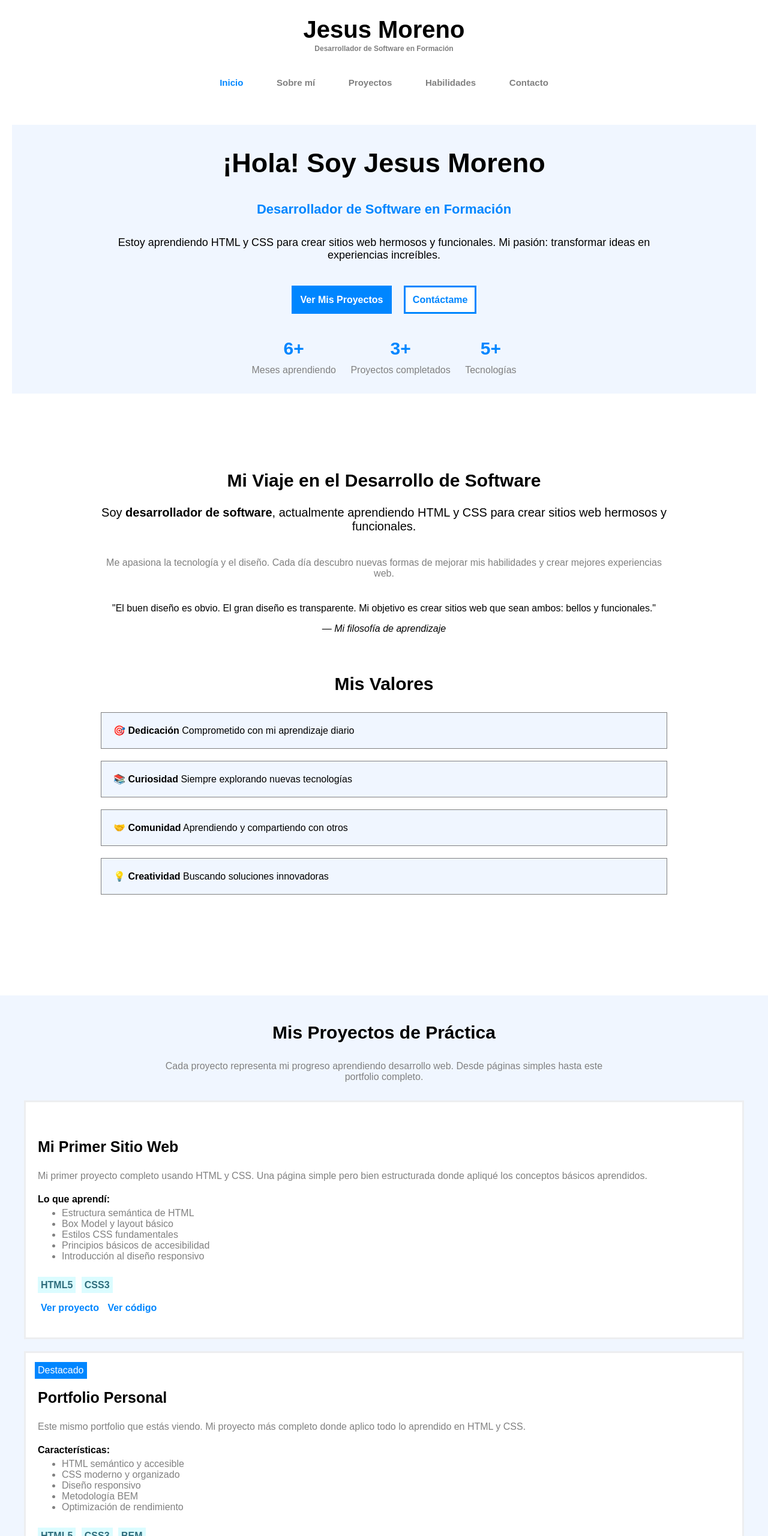
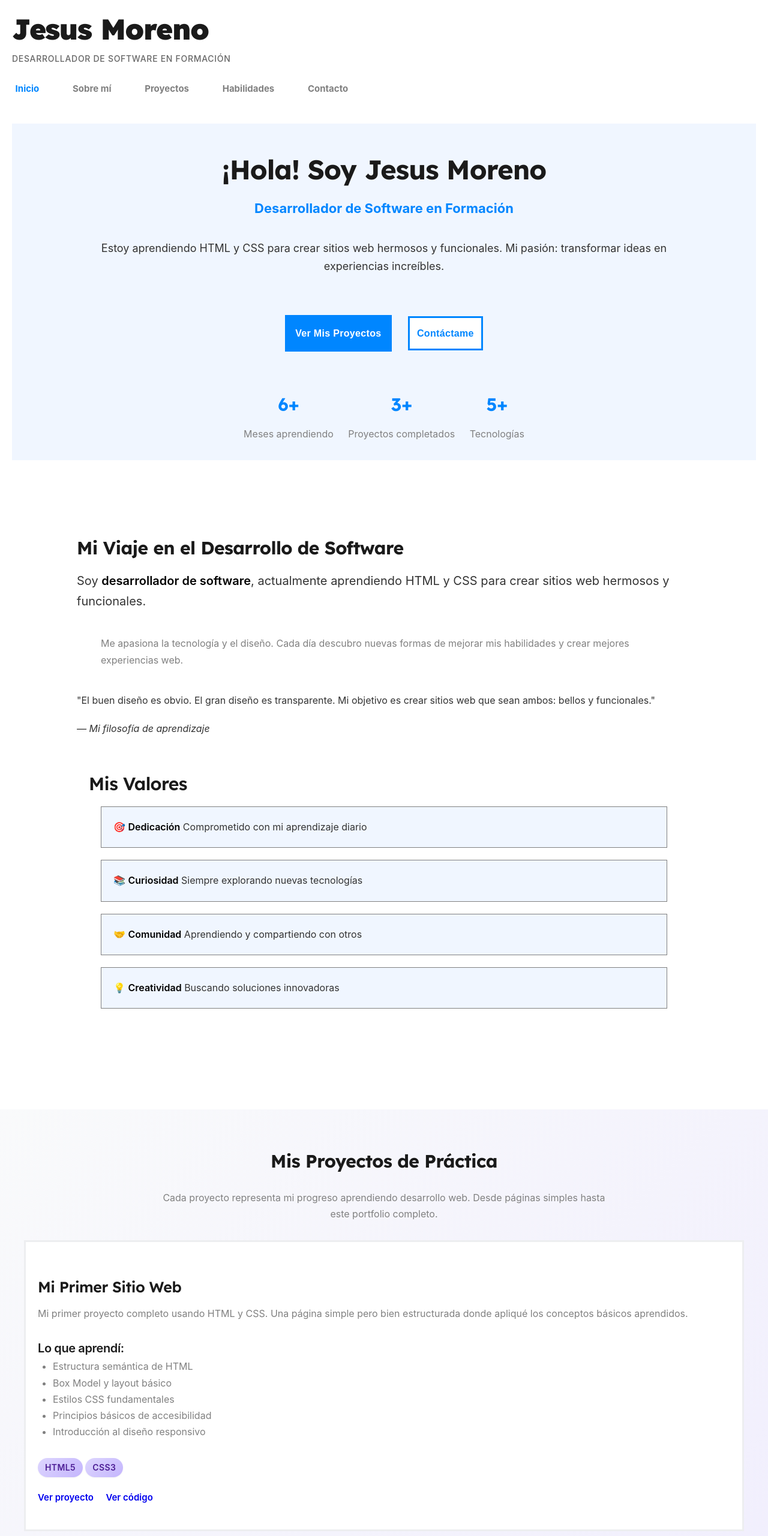
Before and after one commit to Morenomdev/Fundamentos, a plain HTML site: page Portfolio-CSS/index.html in a window 1280 px wide. Shown: the top 2560 px of the page at 60% size. Drawn offline with Linux system fonts and the light colour scheme.

```diff
--- a/Portfolio-CSS/index.html
+++ b/Portfolio-CSS/index.html
@@ -1,13 +1,20 @@
 <!DOCTYPE html>
 <html lang="en">
+  <head>
+    <meta charset="UTF-8" />
+    <meta name="viewport" content="width=device-width, initial-scale=1.0" />
+    <title>Jesus Moreno - Portfolio Personal</title>
+    <meta
+      name="description"
+      content="Portfolio personal de Jesus Moreno. Desarrollador de Software."
+    />
+    <link rel="stylesheet" href="styles.css" />
 
-<head>
-  <meta charset="UTF-8">
-  <meta name="viewport" content="width=device-width, initial-scale=1.0">
-  <title>Jesus Moreno - Portfolio Personal</title>
-  <meta name="description"
-    content="Portfolio personal de Jesus Moreno. Desarrollador de Software.">
-  <link rel="stylesheet" href="styles.css">
+    <link rel="preconnect" href="https://fonts.googleapis.com" />
+  <link rel="preconnect" href="https://fonts.gstatic.com" crossorigin />
+  <link
+    href="https://fonts.googleapis.com/css2?family=Lexend:wght@100..900&family=Roboto+Condensed:ital,wght@0,100..900;1,100..900&display=swap"
+    rel="stylesheet" />
   </head>
 
   <body>
@@ -49,13 +56,15 @@
           <h2 class="hero__title">¡Hola! Soy Jesus Moreno</h2>
           <p class="hero__subtitle">Desarrollador de Software en Formación</p>
           <p class="hero__description">
-          Estoy aprendiendo HTML y CSS para crear sitios web hermosos
-          y funcionales. Mi pasión: transformar ideas en experiencias
+            Estoy aprendiendo HTML y CSS para crear sitios web hermosos y
+            funcionales. Mi pasión: transformar ideas en experiencias
             increíbles.
           </p>
 
           <div class="hero__actions">
-          <a href="#proyectos" class="button button--primary">Ver Mis Proyectos</a>
+            <a href="#proyectos" class="button button--primary"
+              >Ver Mis Proyectos</a
+            >
             <a href="#contacto" class="button button--secondary">Contáctame</a>
           </div>
 
@@ -82,22 +91,20 @@
           <h2 class="about__title">Mi Viaje en el Desarrollo de Software</h2>
 
           <p class="about__intro">
-          Soy <strong>desarrollador de software</strong>,
-          actualmente aprendiendo HTML y CSS para crear sitios
-          web hermosos y funcionales.
+            Soy <strong>desarrollador de software</strong>, actualmente
+            aprendiendo HTML y CSS para crear sitios web hermosos y funcionales.
           </p>
 
           <p class="about__text">
-          Me apasiona la tecnología y el diseño. Cada día descubro
-          nuevas formas de mejorar mis habilidades y crear
-          mejores experiencias web.
+            Me apasiona la tecnología y el diseño. Cada día descubro nuevas
+            formas de mejorar mis habilidades y crear mejores experiencias web.
           </p>
 
           <blockquote class="quote">
             <p class="quote__text">
-            "El buen diseño es obvio. El gran diseño es transparente.
-            Mi objetivo es crear sitios web que sean ambos: bellos
-            y funcionales."
+              "El buen diseño es obvio. El gran diseño es transparente. Mi
+              objetivo es crear sitios web que sean ambos: bellos y
+              funcionales."
             </p>
             <cite class="quote__author">— Mi filosofía de aprendizaje</cite>
           </blockquote>
@@ -143,9 +150,9 @@
             <article class="project">
               <h3 class="project__title">Mi Primer Sitio Web</h3>
               <p class="project__description">
-              Mi primer proyecto completo usando HTML y CSS. Una página
-              simple pero bien estructurada donde apliqué los conceptos
-              básicos aprendidos.
+                Mi primer proyecto completo usando HTML y CSS. Una página simple
+                pero bien estructurada donde apliqué los conceptos básicos
+                aprendidos.
               </p>
 
               <h4 class="project__subtitle">Lo que aprendí:</h4>
@@ -172,8 +179,8 @@
               <span class="project__badge">Destacado</span>
               <h3 class="project__title">Portfolio Personal</h3>
               <p class="project__description">
-              Este mismo portfolio que estás viendo. Mi proyecto más
-              completo donde aplico todo lo aprendido en HTML y CSS.
+                Este mismo portfolio que estás viendo. Mi proyecto más completo
+                donde aplico todo lo aprendido en HTML y CSS.
               </p>
 
               <h4 class="project__subtitle">Características:</h4>
@@ -201,8 +208,8 @@
               <h3 class="project__title">Página de Blog</h3>
               <p class="project__description">
                 Un blog simple donde practico la tipografía web y la
-              organización de contenido. Enfocado en la legibilidad
-              y la experiencia de lectura.
+                organización de contenido. Enfocado en la legibilidad y la
+                experiencia de lectura.
               </p>
 
               <h4 class="project__subtitle">Enfoque:</h4>
@@ -261,7 +268,6 @@
               <span class="skill__percentage">20%</span>
             </div>
           </div>
-
         </div>
       </section>
 
@@ -270,15 +276,17 @@
         <div class="contact__container">
           <h2 class="contact__title">¿Te gustaría conectar?</h2>
           <p class="contact__description">
-          Siempre estoy buscando aprender de otros desarrolladores,
-          compartir experiencias y tal vez colaborar en proyectos
-          interesantes.
+            Siempre estoy buscando aprender de otros desarrolladores, compartir
+            experiencias y tal vez colaborar en proyectos interesantes.
           </p>
 
           <div class="contact__methods">
             <div class="contact__method">
               <h3 class="contact__method-title">📧 Email</h3>
-            <a href="mailto:eduardomoreno2038@gmail.com" class="contact__link">
+              <a
+                href="mailto:eduardomoreno2038@gmail.com"
+                class="contact__link"
+              >
                 eduardomoreno2038@gmail.com
               </a>
             </div>
@@ -320,11 +328,8 @@
           © 2025 Jesus Moreno - Portfolio Personal
         </p>
 
-      <p class="footer__credits">
-
-      </p>
+        <p class="footer__credits"></p>
       </div>
     </footer>
   </body>
-
 </html>
--- a/Portfolio-CSS/styles.css
+++ b/Portfolio-CSS/styles.css
@@ -1,31 +1,179 @@
-body {
-  text-align: center;
-  font-family: Arial, Helvetica, sans-serif;
-  margin: 0px;
-  height: 100%;
+/* ===========================================
+   1. RESET BÁSICO
+   =========================================== */
+* {
+  margin: 0;
+  padding: 0;
+  box-sizing: border-box;
 }
 
-* {
-  box-sizing: border-box;
+:root {
+  /* Colores principales - Paleta más vibrante y clara */
+  --color-primary: #5b21b6; /* Púrpura vibrante */
+  --color-primary-dark: #4c1d95; /* Púrpura oscuro */
+  --color-primary-darker: #3b0764; /* Púrpura muy oscuro */
+  --color-primary-light: #8b5cf6; /* Púrpura claro */
+  --color-primary-lighter: #a78bfa; /* Púrpura muy claro */
+
+  /* Colores secundarios */
+  --color-secondary: #06b6d4; /* Cyan vibrante */
+  --color-secondary-dark: #0891b2; /* Cyan oscuro */
+  --color-secondary-light: #22d3ee; /* Cyan claro */
+
+  /* Colores neutros - Más claros para mejor contraste */
+  --color-dark: #1f2937; /* Gris muy oscuro (no negro puro) */
+  --color-gray-dark: #374151; /* Gris oscuro */
+  --color-gray: #6b7280; /* Gris medio */
+  --color-gray-light: #9ca3af; /* Gris claro */
+  --color-gray-lighter: #e5e7eb; /* Gris muy claro */
+  --color-light: #f9fafb; /* Casi blanco */
+  --color-lighter: #fef3c7; /* Crema muy claro */
+  --color-white: #ffffff; /* Blanco puro */
+
+  /* Colores de acento */
+  --color-accent: #f59e0b; /* Naranja dorado */
+  --color-accent-light: #fbbf24;
+
+  /* Sombras */
+  --shadow-sm: 0 1px 2px 0 rgba(0, 0, 0, 0.05);
+  --shadow-md: 0 4px 6px -1px rgba(0, 0, 0, 0.1),
+    0 2px 4px -1px rgba(0, 0, 0, 0.06);
+  --shadow-lg: 0 10px 15px -3px rgba(0, 0, 0, 0.1),
+    0 4px 6px -2px rgba(0, 0, 0, 0.05);
+  --shadow-xl: 0 20px 25px -5px rgba(0, 0, 0, 0.1),
+    0 10px 10px -5px rgba(0, 0, 0, 0.04);
+
+  /* Degradados - Más vibrantes y luminosos */
+  --gradient-primary: linear-gradient(
+    135deg,
+    #8b5cf6 0%,
+    #06b6d4 100%
+  ); /* Púrpura a cyan */
+  --gradient-hero: linear-gradient(
+    135deg,
+    #a78bfa 0%,
+    #5b21b6 50%,
+    #06b6d4 100%
+  ); /* Degradado tricolor */
+  --gradient-accent: linear-gradient(
+    135deg,
+    #fbbf24 0%,
+    #f59e0b 100%
+  ); /* Dorado */
+
+  /* Border radius */
+  --radius-sm: 0.25rem;
+  --radius-md: 0.5rem;
+  --radius-lg: 1rem;
+  --radius-full: 9999px;
 }
+
+body {
+  font-family: "Inter", system-ui, -apple-system, sans-serif;
+  font-size: 16px;
+  /* MEJORADO: Mejor line-height para legibilidad */
+  line-height: 1.7;
+  color: #333333;
+  background-color: #ffffff;
+  /* NUEVO: Antialiasing para mejor renderizado */
+  -webkit-font-smoothing: antialiased;
+  -moz-osx-font-smoothing: grayscale;
+  /* NUEVO: Ajuste de texto más legible */
+  text-rendering: optimizeLegibility;
+}
+
+/* ===========================================
+     2. TIPOGRAFÍA GENERAL - MEJORADA
+     =========================================== */
+h1,
+h2,
+h3,
+h4 {
+  /* MEJORADO: Fuente display para títulos */
+  font-family: "Lexend", sans-serif;
+  font-weight: 700;
+  line-height: 1.2;
+  color: #1a1a1a;
+  /* NUEVO: Letter-spacing para títulos */
+  letter-spacing: -0.02em;
+}
+h1 {
+  /* MEJORADO: Escala tipográfica más clara */
+  font-size: 3rem; /* 48px */
+  margin-bottom: 1.5rem;
+  font-weight: 900;
+}
+
+h2 {
+  font-size: 2.25rem; /* 36px */
+  margin-top: 3rem;
+  margin-bottom: 1.25rem;
+}
+
+h3 {
+  font-size: 1.75rem; /* 28px */
+  margin-top: 2.5rem;
+  margin-bottom: 1rem;
+  font-weight: 600;
+}
+
+h4 {
+  font-size: 1.25rem; /* 20px */
+  margin-top: 2rem;
+  margin-bottom: 0.75rem;
+  font-family: "Inter", sans-serif;
+  font-weight: 600;
+}
+
+p {
+  margin-bottom: 1.25rem;
+  /* NUEVO: Límite de ancho para mejor legibilidad */
+  /* max-width: 70ch; */
+}
+
+strong {
+  font-weight: 600;
+  color: #000000;
+}
+
+em {
+  font-style: italic;
+}
+
+a:hover {
+  text-decoration: underline;
+  text-decoration-thickness: 2px;
+}
+
+a {
+  text-decoration: none;
+  text-decoration-thickness: 2px;
+  text-underline-offset: 2px;
+}
+
 /* -------header-------- */
-.header{
-  overflow-y: auto ;
-
+.header {
+  overflow-y: auto;
 }
 
 .header__container {
   position: sticky;
 }
 .header__name {
-  font-size: 40px;
-  margin-bottom: 2px;
+  margin: 20px;
+  color: #1a1a1a;
+  margin-bottom: 8px;
+  font-family: "Lexend", sans-serif;
+  font-weight: 900;
+  letter-spacing: -0.03em;
 }
 .header__tagline {
-  margin-top: 2px;
-  font-size: 12px;
-  font-weight: bold;
-  color: gray;
+  margin: 0px 0 0 20px;
+  color: #666666;
+  font-size: 0.875rem;
+  letter-spacing: 0.05em;
+  text-transform: uppercase;
+  font-weight: 500;
 }
 
 /*----- hero -------*/
@@ -37,6 +185,7 @@ body {
 
 .hero__title {
   font-size: 45px;
+  text-align: center;
 }
 
 .hero__subtitle {
@@ -44,13 +193,17 @@ body {
   font-size: 22px;
   font-weight: bold;
   color: #0086ff;
+  text-align: center;
 }
 
 .hero__description {
   font-size: 18px;
   padding: 1% 10%;
+  text-align: center;
+
 }
 .hero__actions {
+  text-align: center;
   padding: 2% 10px;
 }
 
@@ -61,7 +214,9 @@ body {
 .stat {
   display: inline-block;
 }
+
 .stat__number {
+  font-family: "Lexend";
   color: #0086ff;
   padding: 10px;
   margin-top: 20px;
@@ -88,10 +243,9 @@ body {
   color: #0086ff !important;
 }
 
-.nav__link{
+.nav__link {
   text-decoration: none;
   color: gray;
-
 }
 .nav__item {
   font-size: 15px;
@@ -99,11 +253,25 @@ body {
   list-style-type: none;
   padding: 2%;
   display: inline-block;
-
 }
 
 .nav__list {
   padding: 0px;
+}
+
+.button {
+  display: inline-block;
+  padding: 12px 24px;
+  margin: 8px;
+  font-size: 1rem;
+  font-weight: 600;
+  text-align: center;
+  border: 2px solid transparent;
+  cursor: pointer;
+  text-decoration: none;
+  /* NUEVO: Mejor tipografía en botones */
+  font-family: "Inter", sans-serif;
+  letter-spacing: 0.02em;
 }
 
 .button--primary {
@@ -126,9 +294,6 @@ body {
   color: #0086ff;
 }
 
-
-
-
 /* --------- about --------- */
 .about {
   margin: 10%;
@@ -145,7 +310,6 @@ body {
   font-size: 16px;
   margin: 40px;
 }
-
 
 /* ---------values---------- */
 
@@ -173,16 +337,17 @@ body {
   border: 1px solid #0086ff;
 }
 
-
 /* -----------Projects------- */
 .projects {
-  background-color:#f0f6ff;
+  text-align: center;
+  background-color: #f0f6ff;
   padding: 20px;
+  background: linear-gradient(135deg, #f9fafb 0%, #ede9fe 100%);
 }
 .project {
   background-color: white;
   padding: 20px;
-  border: 3px solid #EDEEF0;
+  border: 3px solid #edeef0;
   margin: 20px;
   position: relative;
   text-align: left;
@@ -215,17 +380,20 @@ body {
 
 .project__learnings {
   text-align: left;
-  margin: 0px 0px 30px;
+  margin: 0px 0px 30px 25px;
   color: gray;
 }
 
 .tag {
-
-  font-weight: bold;
-  color: #2E6C7B;
-  padding: 5px;
-  background-color: #DBFCFF;
-  margin-right: 5px;
+  display: inline-block;
+  background: linear-gradient(135deg, #ddd6fe 0%, #c4b5fd 100%);
+  color: var(--color-primary-dark);
+  border-radius: var(--radius-full);
+  box-shadow: var(--shadow-sm);
+  padding: 0.25rem 0.75rem;
+  letter-spacing: 0.025em;
+  font-size: 0.875rem;
+  font-weight: 600;
 }
 
 .project__links {
@@ -233,19 +401,15 @@ body {
 }
 
 .project__link {
-  text-decoration: none;
-  color: #0086ff;
-  font-weight: bold;
-  margin: 15px 5px;
-}
-
-.project__link:hover {
-  color: gray;
+  display: inline-block;
+  margin-right: 1rem;
+  font-weight: 600;
+  font-size: 0.9375rem;
 }
 
 .project__badge {
   color: white;
-  background-color:#0086ff;
+  background-color: #0086ff;
   padding: 5px;
   position: absolute;
   top: 15px;
@@ -253,6 +417,10 @@ body {
 }
 
 /* ---------------skills----------- */
+.skills {
+  text-align: center;
+}
+
 .skills__subtitle {
   color: gray;
 }
@@ -260,7 +428,6 @@ body {
 .skills__list {
   display: block;
 }
-
 
 /* --------contact---------- */
 .contact {
@@ -272,12 +439,12 @@ body {
 
 .contact__description {
   color: gray;
+  text-align: center;
 }
 
 .contact__methods {
   margin-bottom: 40px;
   justify-content: space-between;
-
 }
 
 .contact__method {
@@ -293,14 +460,13 @@ body {
   font-weight: bold;
 }
 
-
-
 /* ----------footer------------ */
 
 footer {
-  background-color: #181A1A;
+  background-color: #181a1a;
   width: 100%;
   color: gray;
+  text-align: center;
 }
 
 .footer__nav {
@@ -312,11 +478,12 @@ footer {
   text-decoration: none;
   padding: 20px;
 }
-.footer__link:hover{
+.footer__link:hover {
   color: #0086ff;
 }
 
 .footer__copyright {
+  margin-top: 20px;
   margin-bottom: 0;
 }
 .footer__credits {
```
Also changed, not shown: CL_11_Fonts/index.html (deleted, +0 -30 lines), CL_11_Fonts/styles.css (deleted, +0 -24 lines), CL_12_Props_Tipographics/index.html (deleted, +0 -28 lines), CL_12_Props_Tipographics/styles.css (deleted, +0 -23 lines). Lines whose indentation alone changed are shown as unchanged.
